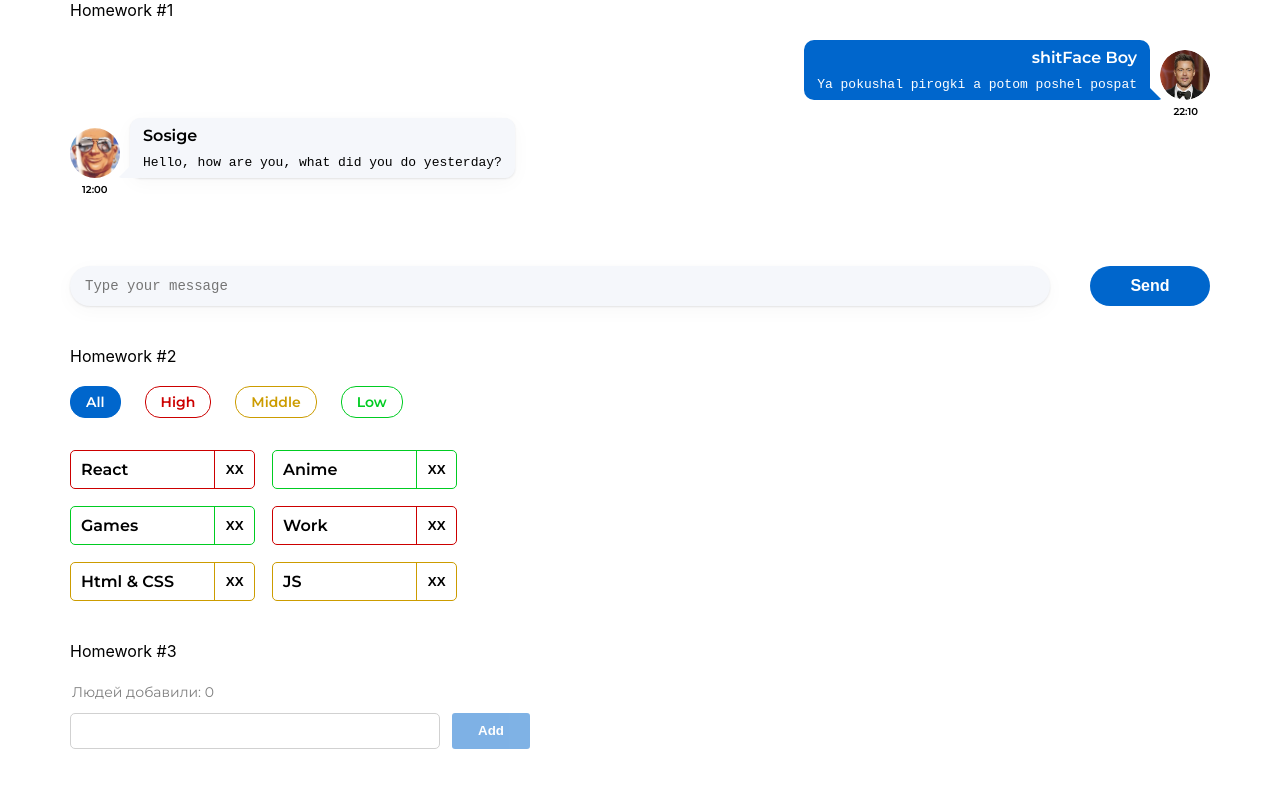
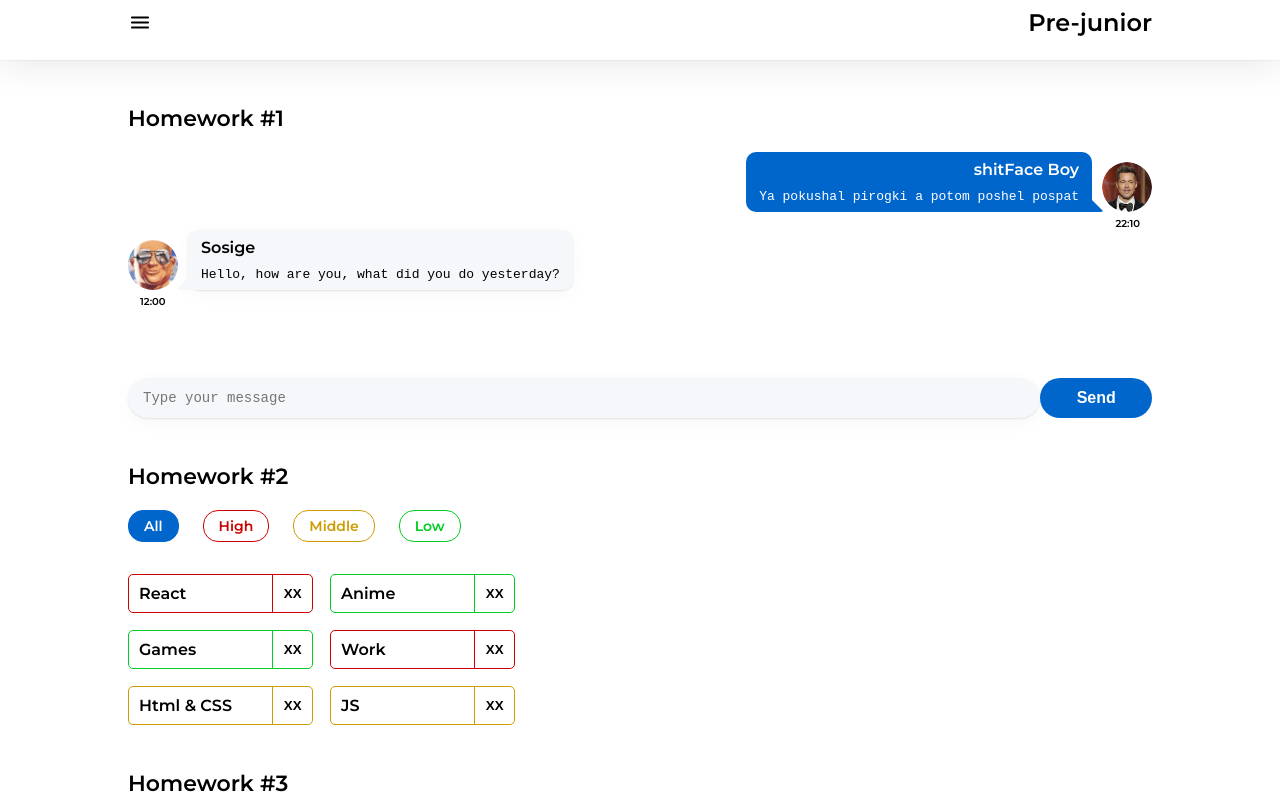
Before and after one commit to kiselevMaksim1223/HomeWork_Auto, a React (Create React App) app: page /#/pre-junior in a window 1280 px wide. Shown: the top 800 px of the page. Built offline with nearby package versions, Linux system fonts and the light colour scheme.

Commit message:
Hw5 done!

```diff
--- a/src/s1-main/App.module.css
+++ b/src/s1-main/App.module.css
@@ -1,8 +1,8 @@
 .App {
     --header_height: 60px;
     /*align-items: center;*/
-    width: 1140px;
-    margin: 0 auto
+    /*width: 1140px;*/
+    /*margin: 0 auto*/
 
 }
 
@@ -12,5 +12,10 @@
 }
 
 .hwTitle {
-margin-bottom: 20px;
+    margin-top: 45px;
+    margin-bottom: 20px;
+    font-family: 'Montserrat', sans-serif;
+    font-size: 22px;
+    font-weight: 600;
+    line-height: 27px;
 }
--- a/src/s1-main/App.tsx
+++ b/src/s1-main/App.tsx
@@ -1,21 +1,18 @@
 import React from 'react'
 import s from './App.module.css'
-import HW1 from '../s2-homeworks/hw01/HW1'
-import HW2 from "../s2-homeworks/hw02/HW2";
-import HW3 from "../s2-homeworks/hw03/HW3";
-import HW4 from "../s2-homeworks/hw04/HW4";
+import HW5 from "../s2-homeworks/hw05/HW5";
 
 function App() {
     return (
         <div className={s.App}>
-            <HW1/>
+            {/*<HW1/>*/}
             {/*раскомментировать по ходу выполнения*/}
-            <HW2/>
-            <HW3/>
-            <HW4/>
+            {/*<HW2/>*/}
+            {/*<HW3/>*/}
+            {/*<HW4/>*/}
 
             {/*при выполнении дз 5 и более - закомментировать здесь дз 1-4, так как они есть внутри дз 5*/}
-            {/*<HW5/>*/}
+            <HW5/>
         </div>
     );
 }
--- a/src/s2-homeworks/hw05/Pages.tsx
+++ b/src/s2-homeworks/hw05/Pages.tsx
@@ -18,15 +18,17 @@
             <Routes>
                 {/*роутинг будут писать студенты*/}
                 {/*в начале мы попадаем на страницу '/' и переходим сразу на страницу /pre-junior*/}
-                {/*<Route ...*/}
+                <Route path={"/"} element={<PreJunior/>}/>
 
                 {/*роуты для /pre-junior, /junior, /junior-plus*/}
-                {/*<Route ...*/}
+                <Route path={"/pre-junior"} element={<PreJunior/>}/>
+                <Route path={"/junior"} element={<Junior/>}/>
+                <Route path={"/junior-plus"} element={<JuniorPlus/>}/>
                 {/*<Route ...*/}
                 {/*<Route ...*/}
 
                 {/*роут для несуществующей страницы должен отрисовать <Error404 />*/}
-                {/*<Route ...*/}
+                <Route path={"/*"} element={<Error404/>}/>
             </Routes>
         </div>
     )
--- a/src/s2-homeworks/hw05/header/Header.module.css
+++ b/src/s2-homeworks/hw05/header/Header.module.css
@@ -2,7 +2,25 @@
 }
 
 .header {
+    /*width: 100%;*/
+    height: 60px;
+    box-shadow: 0 0 40px rgba(29, 33, 38, 0.13), 0 0 2px rgba(29, 33, 38, 0.1);
+}
+
+.header > div {
+    display: flex;
+    justify-content: space-between;
+
+    width: 1044px;
+    padding: 8px 10px;
+    margin: 0 auto;
 }
 
 .header h1 {
+    font-family: 'Montserrat', sans-serif;
+    font-size: 24px;
+    font-weight: 600;
+    line-height: 29px;
+
+
 }
--- a/src/s2-homeworks/hw05/header/Header.tsx
+++ b/src/s2-homeworks/hw05/header/Header.tsx
@@ -24,6 +24,7 @@
     return (
         <>
             <div id={'hw5-header'} className={s.header}>
+                <div >
                 <img
                     src={burgerIcon}
                     id={'hw5-burger-menu'}
@@ -32,6 +33,7 @@
                     alt={'open menu'}
                 />
                 <h1>{pageName}</h1>
+                </div>
             </div>
         </>
     )
--- a/src/s2-homeworks/hw05/layout/Layout.tsx
+++ b/src/s2-homeworks/hw05/layout/Layout.tsx
@@ -20,7 +20,7 @@
         <>
             <Sidebar open={open} handleClose={handleClose} />
             <Header handleOpen={handleOpen} />
-            <div>
+            <div style={{width:"1024px", margin: "0 auto"} }>
                 {/*страницы*/}
                 {children}
             </div>
--- a/src/s2-homeworks/hw05/sidebar/Sidebar.module.css
+++ b/src/s2-homeworks/hw05/sidebar/Sidebar.module.css
@@ -1,24 +1,55 @@
 .sidebar {
+    display: none;
 }
 
 .sidebar.open {
+    display: flex;
+    flex-direction: column;
+    position: absolute;
+    background: #FFFFFF;
+    width: 320px;
+    height: 100%;
+    z-index: 3;
+    box-shadow: 0 10px 40px rgba(29, 33, 38, 0.13), 0 1px 2px rgba(29, 33, 38, 0.1);
 }
 
 .background {
+
 }
 
 .nav {
+    display: flex;
+    flex-direction: column;
+    align-items: center;
+
 }
 
 .nav a {
+    font-family: 'Montserrat', sans-serif;
+    font-size: 22px;
+    font-weight: 600;
+    margin-top: 45px;
+    text-decoration: none;
+    color: #000000;
 }
 
 .nav a:hover {
+    color: #58ACFF;
+}
+.nav a:active {
+    color: #3D6B99;
 }
 
 .nav a.active {
+    color: #0059B2;
+    text-decoration: underline;
 }
+
 .close {
+    width: 24px;
+    height: 24px;
+    background: none;
+    border: none;
 }
 
 .close img {
--- a/src/s2-homeworks/hw05/sidebar/Sidebar.tsx
+++ b/src/s2-homeworks/hw05/sidebar/Sidebar.tsx
@@ -32,14 +32,18 @@
                         to={PATH.PRE_JUNIOR}
                         onClick={handleClose}
                         // className={...} // делает студент
+                        className={({isActive}) => isActive ? s.active : "" }
                     >
                         Pre-junior
                     </NavLink>
+
                     <NavLink
                         id={'hw5-junior-link'}
                         to={PATH.JUNIOR}
                         onClick={handleClose}
                         // className={...} // делает студент
+                        className={({isActive}) => isActive ? s.active : "" }
+
                     >
                         Junior
                     </NavLink>
@@ -48,6 +52,8 @@
                         to={PATH.JUNIOR_PLUS}
                         onClick={handleClose}
                         // className={...} // делает студент
+                        className={({isActive}) => isActive ? s.active : "" }
+
                     >
                         Junior Plus
                     </NavLink>
```
